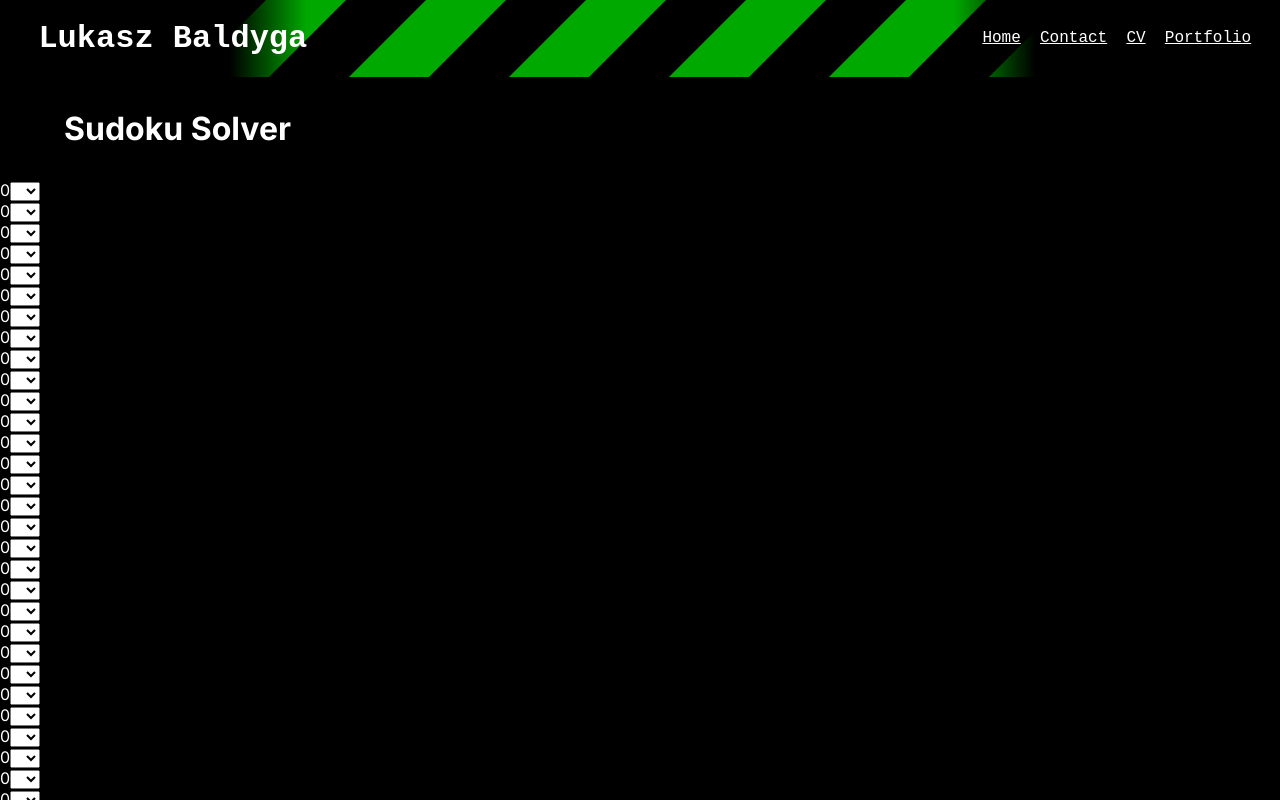
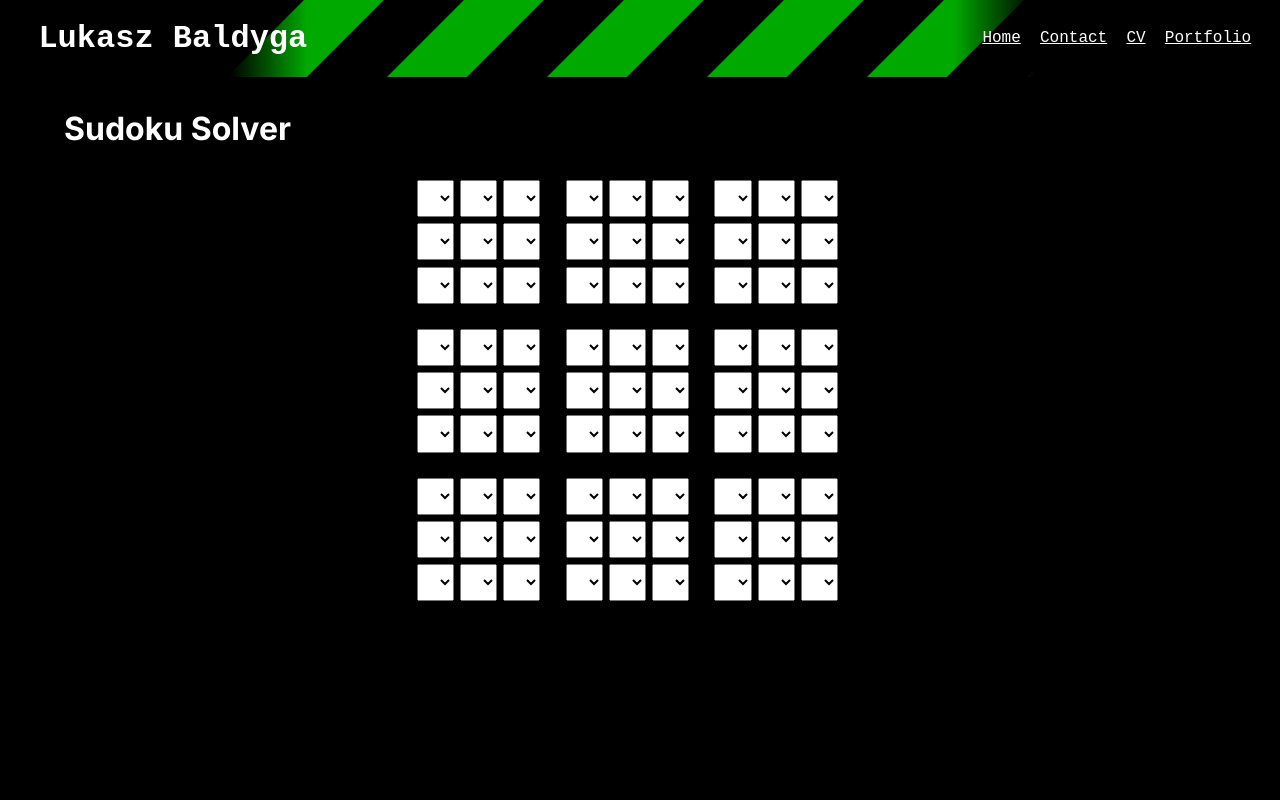
Before and after one commit to Rijndael1998/Website-Neo, a Next.js app: page /fun/sudoku in a window 1280 px wide. Shown: the top 800 px of the page. Built offline with nearby package versions, Linux system fonts and the light colour scheme.

Commit message:
styled grid slightly

```diff
--- a/src/app/fun/sudoku/page.tsx
+++ b/src/app/fun/sudoku/page.tsx
@@ -7,7 +7,7 @@ import { useState } from "react";
 function EmptyGridGen() {
     const grid: Array<Array<number>> = [];
     for (let i = 0; i < 9; i++) {
-        grid.push([0, 0, 0, 0, 0, 0, 0, 0, 0])
+        grid.push([0, 0, 0, 0, 0, 0, 0, 0, 0]);
     }
 
     return grid;
@@ -29,8 +29,7 @@ export default function Sudoku() {
 
     return <>
         <h1>Sudoku Solver</h1>
-        <div>
-            <SudokuGrid grid={grid} callback={(x, y, v) => { callback(x, y, v) }} />
-        </div>
+        <SudokuGrid grid={grid} callback={(x, y, v) => { callback(x, y, v) }} />
+
     </>
 }
--- a/src/components/algorithms/sudoku/_grid.tsx
+++ b/src/components/algorithms/sudoku/_grid.tsx
@@ -1,7 +1,8 @@
 "use client";
 
-import GridItem from "./gridItem"
-import { findPossibleSummary } from "./sudokuWorker"
+import GridItem from "./gridItem";
+import { findPossibleSummary } from "./sudokuWorker";
+import styles from "./grid.module.scss";
 
 export interface SudokuGridProps {
     grid: Array<Array<number>>,
@@ -9,15 +10,19 @@ export interface SudokuGridProps {
 }
 
 export default function SudokuGrid({ grid, callback }: SudokuGridProps) {
-    return <>
+    return <div className={styles.grid}>
         {grid.map((rows, y) => {
-            return rows.map((item, x) => {
+            return <div key={`${y}`} className={styles.row}>
+                {
+                    rows.map((item, x) => {
                         return <GridItem
                             key={`${x},${y}`}
                             value={item}
                             possible={findPossibleSummary(grid, y, x)}
                             callback={(v) => callback(y, x, v)} />
                     })
+                }
+            </div>
         })}
-    </>
+    </div>
 }
--- /dev/null
+++ b/src/components/algorithms/sudoku/grid.module.scss
@@ -0,0 +1,33 @@
+.grid {
+    --gridSize: 5ch;
+
+    display: flex;
+    flex-direction: row;
+    flex-wrap: nowrap;
+    width: 80ch;
+    max-width: 100%;
+    justify-content: center;
+
+    margin: auto;
+
+    .row {
+        div {
+            select {
+                width: var(--gridSize);
+                height: var(--gridSize);
+            }
+
+            margin-bottom: calc(var(--gridSize) / 8);
+
+            &:nth-child(3n) {
+                margin-bottom: calc(var(--gridSize) / 2);
+            }
+        }
+
+        margin-right: calc(var(--gridSize) / 8);
+
+        &:nth-child(3n) {
+            margin-right: calc(var(--gridSize) / 2);
+        }
+    }
+}
--- a/src/components/algorithms/sudoku/gridItem.tsx
+++ b/src/components/algorithms/sudoku/gridItem.tsx
@@ -7,14 +7,19 @@ export interface GridItemProps {
 }
 
 export default function GridItem({ value, possible, callback }: GridItemProps) {
-
+    const values = [0, value, ...possible].sort((a, b) => a - b);
     return <div>
-            {value}
         <select>
             {
-                    [0, ...possible].map((value) => {
-                        return <option key={value} value={value} onClick={() => callback(value)}>
-                            {value == 0 ? "" : value}
+                values.map((possibleValue) => {
+                    // console.log(value, possibleValue, value == possibleValue);
+                    return <option key={possibleValue}
+                        value={possibleValue}
+                        onClick={() => callback(possibleValue)}
+                        selected={value == possibleValue}>
+
+                        {possibleValue == 0 ? "" : possibleValue}
+
                     </option>
                 })
             }
```
Lines whose indentation alone changed are shown as unchanged.
